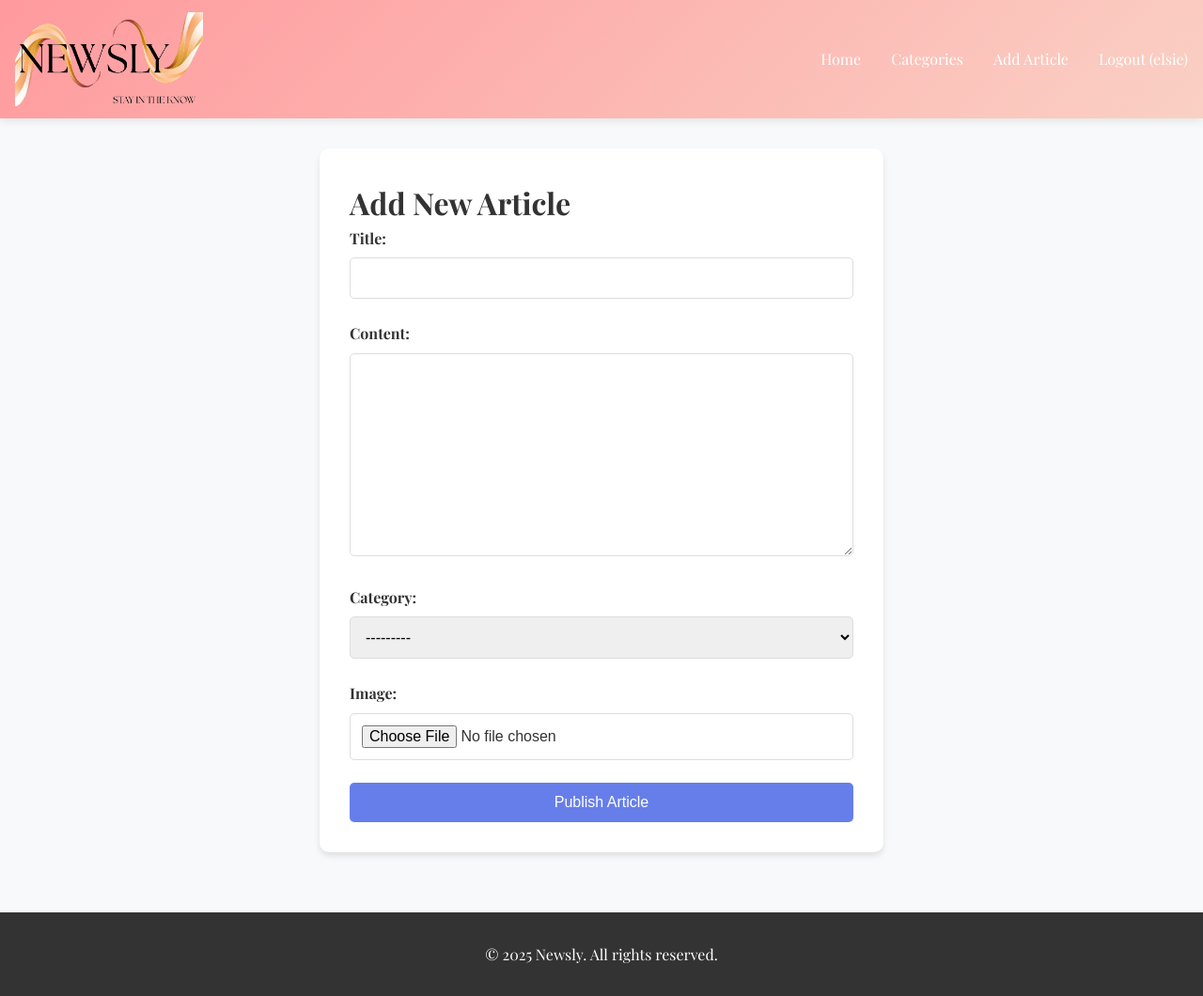
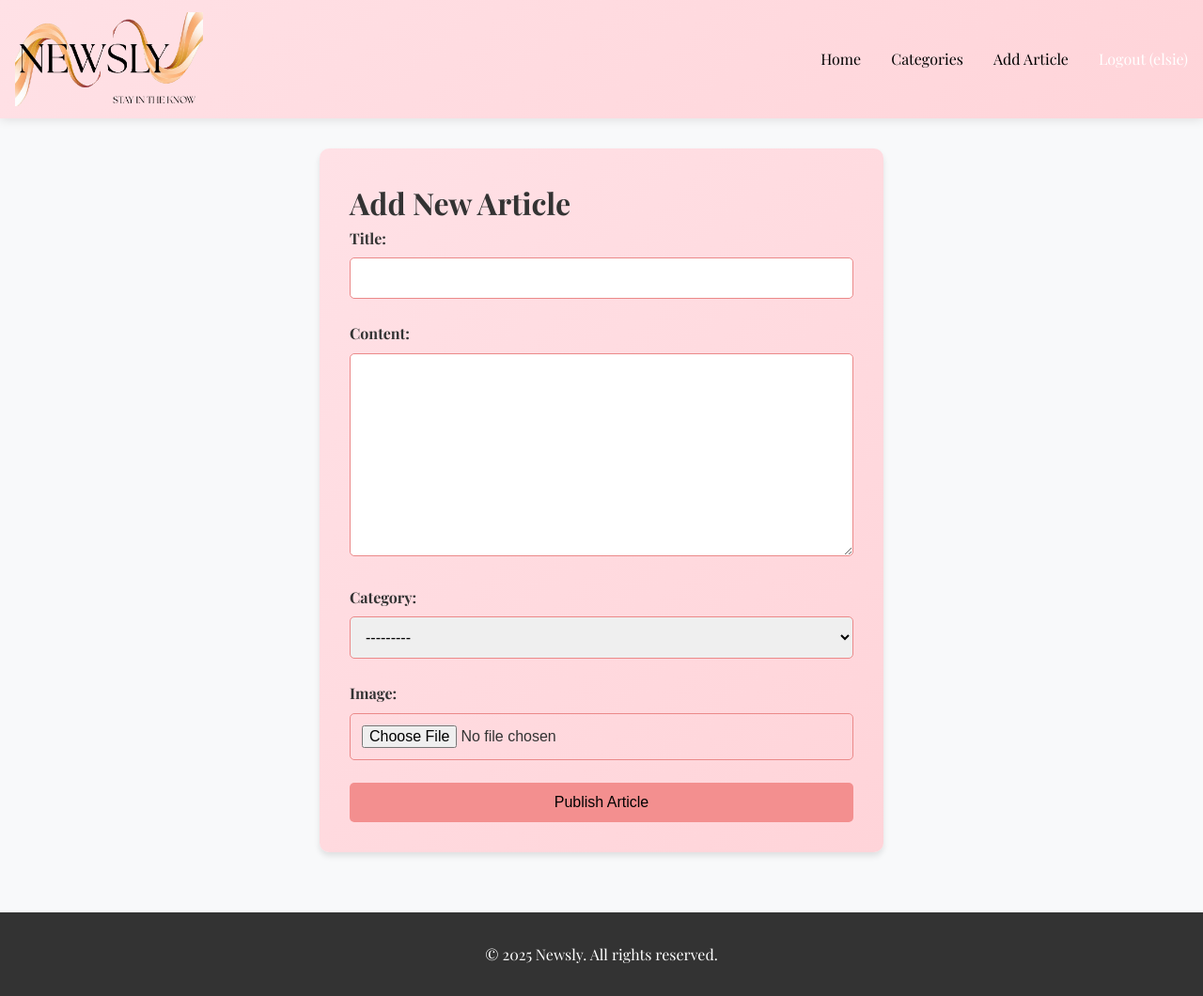
Before and after one commit to Sierra445/News_App, a Django app: page /add-article/ in a window 1280 px wide. Shown: the whole page at 94% size. Run offline with Django 5.2, Linux system fonts and the light colour scheme; a user stored in the database is signed in; data comes from the database, SQL or seed files in the repository; both versions use the stored data as it was after the commit.

Commit message:
added updates to the project

```diff
--- a/newsapp/static/newsapp/css/style.css
+++ b/newsapp/static/newsapp/css/style.css
@@ -15,9 +15,9 @@
 
 /* HEADER */
 .header {
-    background: linear-gradient(135deg, #ff9a9e, #fad0c4 100%);
-    color: white;
-    padding: 0.8rem 0;               /* Reduced padding so header is slimmer */
+   background: linear-gradient(135deg, #ffe1e6, #ffd4d9);
+    color: rgb(2, 2, 2);
+    padding: 0.8rem 0; /* Reduced padding so header is slimmer */
     box-shadow: 0 2px 10px rgba(0,0,0,0.1);
 }
 
@@ -27,9 +27,9 @@
     justify-content: space-between;
     align-items: center;
 
-    max-width: 1400px;               /* Wider navbar */
+    max-width: 1400px; /* Wider navbar */
     margin: 0 auto;
-    padding: 0 1rem;                 /* Reduced side padding */
+    padding: 0 1rem; /* Reduced side padding */
 }
 
 /* Logo styles */
@@ -61,7 +61,7 @@
 }
 
 .nav-links a {
-    color: white;
+    color: rgb(0, 0, 0);
     text-decoration: none;
     transition: opacity 0.3s;
 }
@@ -72,9 +72,9 @@
 
 /* MAIN CONTENT */
 .container {
-    max-width: 1500px !important;    /* Wider content area */
-    margin: 1rem auto;               /* Reduced top margin */
-    padding: 0 0.5rem;               /* Brings content closer to screen edges */
+    max-width: 1500px !important; /* Wider content area */
+    margin: 1rem auto; /* Reduced top margin */
+    padding: 0 0.5rem; /* Brings content closer to screen edges */
 }
 
 /* HERO + TICKER (robust) */
@@ -89,7 +89,7 @@
 }
 
 .hero-section h1 { font-size: 2.2rem; margin: 0 0 6px; }
-.hero-section p  { margin: 0 0 18px; color: #444; }
+.hero-section p { margin: 0 0 18px; color: #444; }
 
 /* Ticker layout */
 .news-ticker-hero {
@@ -110,7 +110,7 @@
 /* viewport (clipping) */
 .ticker-viewport {
   overflow: hidden;
-  width: 78%;              /* adjust how much width the ticker should take */
+  width: 78%; /* adjust how much width the ticker should take */
   min-width: 260px;
   border-radius: 8px;
   background: rgba(0,0,0,0.06);
@@ -121,10 +121,10 @@
 .ticker-track {
   display: inline-flex;
   align-items: center;
-  gap: 48px;               /* space between items */
+  gap: 48px; /* space between items */
   white-space: nowrap;
   will-change: transform;
-  padding: 12px 20px;      /* vertical padding inside ticker */
+  padding: 12px 20px; /* vertical padding inside ticker */
 }
 
 /* each item */
@@ -152,7 +152,7 @@
 /* FULL-WIDTH WEATHER WIDGET */
 .weather-widget {
     width: 100%;
-    margin: 20px 0;     /* remove auto centering */
+    margin: 20px 0; /* remove auto centering */
     padding: 0;
 }
 
@@ -164,7 +164,7 @@
     gap: 20px;
 
     padding: 25px 30px;
-    border-radius: 0;  /* full-width banner style */
+    border-radius: 0; /* full-width banner style */
     background: #f5f5f5;
 
     box-shadow: 0 3px 10px rgba(0,0,0,0.1);
@@ -196,9 +196,9 @@
 }
 
 /* COLOUR BACKGROUNDS LIKE BBC */
-.clear  { background: #FFE082; }      /* yellow sunny */
-.clouds { background: #CFD8DC; }      /* grey cloudy */
-.rain   { background: #81D4FA; }      /* blue rain */
+.clear { background: #FFE082; } /* yellow sunny */
+.clouds { background: #CFD8DC; } /* grey cloudy */
+.rain { background: #81D4FA; } /* blue rain */
 .drizzle{ background: #4FC3F7; }
 .thunderstorm { background: #9575CD; }
 .snow { background: #E1F5FE; }
@@ -229,7 +229,7 @@
 
 /* MASONRY GRID */
 .masonry-grid {
-    column-count: 3;             /* number of columns */
+    column-count: 3; /* number of columns */
     column-gap: 20px;
     padding: 10px 0;
 }
@@ -298,7 +298,7 @@
 
 /* Forms */
 .form-container {
-    background: white;
+    background: linear-gradient(135deg, #ffe1e6, #ffd4d9);
     border-radius: 10px;
     padding: 2rem;
     box-shadow: 0 4px 6px rgba(0,0,0,0.1);
@@ -320,7 +320,7 @@
 .form-control {
     width: 100%;
     padding: 0.75rem;
-    border: 1px solid #ddd;
+    border: 1px solid #eb8989;
     border-radius: 5px;
     font-size: 1rem;
     transition: border-color 0.3s;
@@ -332,8 +332,8 @@
 }
 
 .btn {
-    background: #667eea;
-    color: white;
+    background: #f38f8f;
+    color: rgb(2, 2, 2);
     padding: 0.75rem 1.5rem;
     border: none;
     border-radius: 5px;
@@ -343,7 +343,7 @@
 }
 
 .btn:hover {
-    background: #764ba2;
+    background: #f38f8f;
 }
 
 .btn-block {
@@ -359,7 +359,7 @@
 }
 
 .category-card {
-    background: white;
+    background: linear-gradient(135deg, #ffe1e6, #ffd4d9);
     padding: 2rem;
     border-radius: 10px;
     text-align: center;
@@ -447,5 +447,4 @@
 
 .logout-btn:hover {
     opacity: 0.7;
-    text-decoration: underline;
-}
+        text-decoration: underline}
```
Also changed, not shown: newsapp/views.py (+5 -5 lines), db.sqlite3, media/articles/Graph.jpg (added), media/articles/Sports_1.jpg (added), newsapp/urls.py (line endings or trailing spaces).
